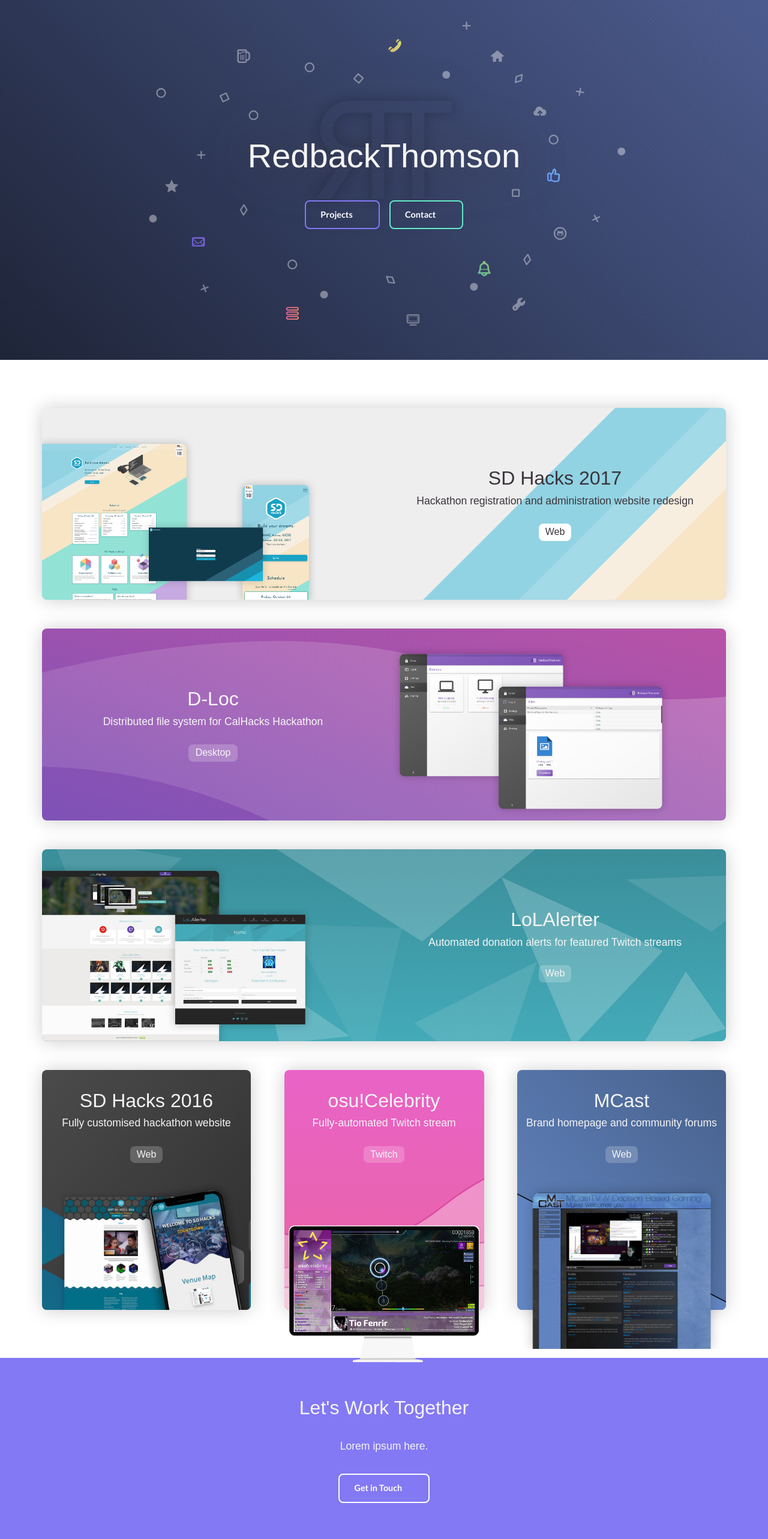
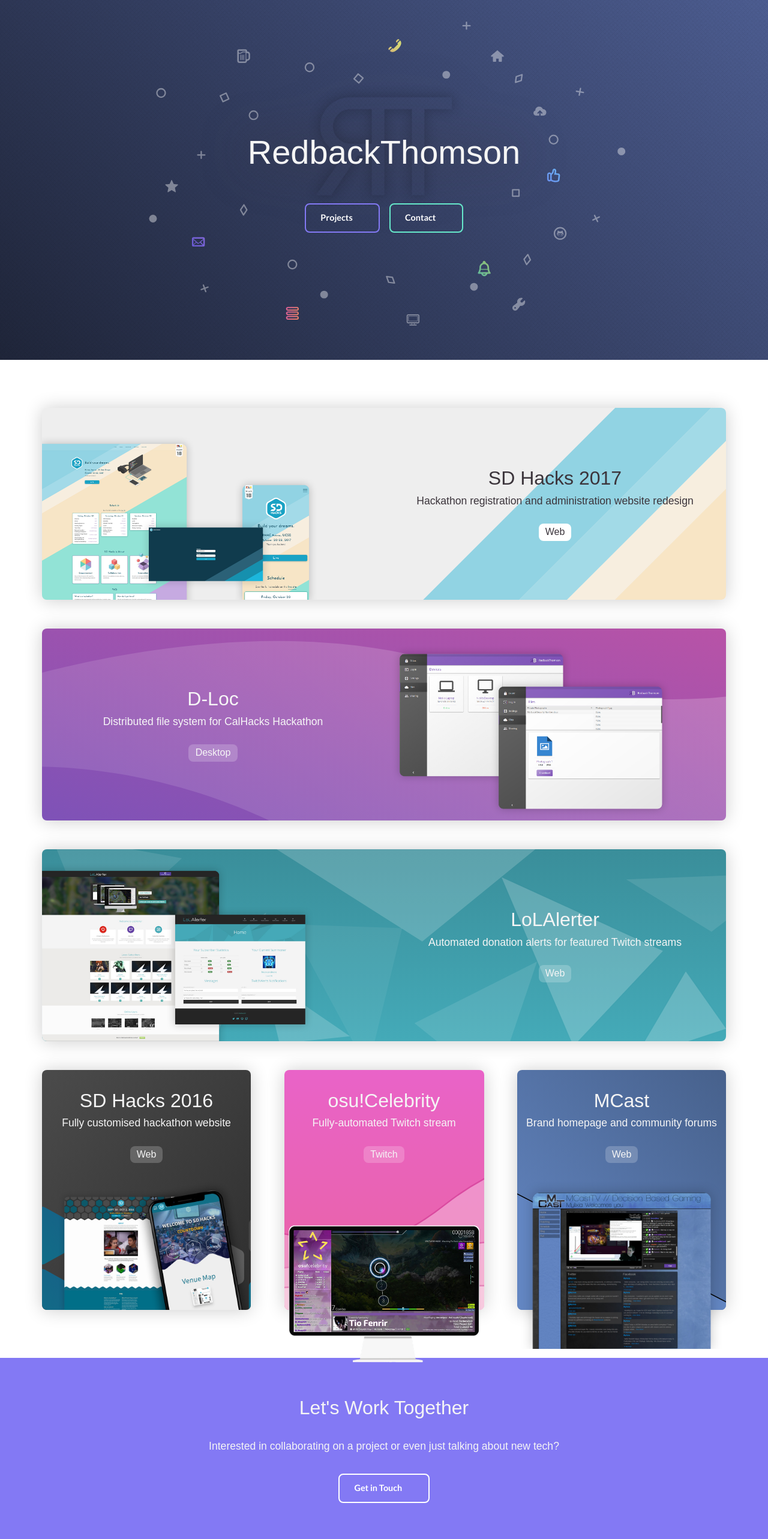
Before and after one commit to RedbackThomson/Redback2019, a React app: page / in a window 1280 px wide. Shown: the top 2566 px of the page at 60% size. Built offline with nearby package versions, Linux system fonts and the light colour scheme; the HTML template or start-up script is replaced by a standard one; a web font is replaced by a local one.

Commit message:
First Release Build

```diff
--- a/package.json
+++ b/package.json
@@ -52,9 +52,7 @@
     "webpack-cli": "^3.1.2",
     "webpack-dev-middleware": "^3.4.0",
     "webpack-dev-server": "^3.1.10",
-    "webpack-merge": "^4.1.4"
-  },
-  "dependencies": {
+    "webpack-merge": "^4.1.4",
     "bootstrap": "^4.1.3",
     "classnames": "^2.2.6",
     "json-loader": "^0.5.7",
--- a/src/assets/scss/components/_footer.scss
+++ b/src/assets/scss/components/_footer.scss
@@ -13,7 +13,7 @@
 
     @include media-breakpoint-down(md) {
       justify-content: center;
-      margin-bottom: 2rem;
+      margin-bottom: 1rem;
     }
 
     img {
--- a/src/assets/scss/components/_hero.scss
+++ b/src/assets/scss/components/_hero.scss
@@ -4,6 +4,7 @@
 
   z-index: -10;
   height: 75vh;
+  max-height: 50rem;
 
   &__overlay {
     width: 100%;
@@ -27,7 +28,7 @@
     font-size: 3.5rem;
     filter: $global-drop-shadow;
     pointer-events: none;
-    margin-bottom: 2rem;
+    margin-bottom: 2.7rem;
 
     @include media-breakpoint-down(sm) {
       font-size: 2.5rem;
--- a/src/components/Contact.tsx
+++ b/src/components/Contact.tsx
@@ -17,13 +17,13 @@
 
                 <div className="row">
                   <div className="col">
-                    <p className="contact__body">Lorem ipsum here.</p>
+                    <p className="contact__body">Interested in collaborating on a project or even just talking about new tech?</p>
                   </div>
                 </div>
 
                 <div className="row">
                   <div className="col">
-                    <p className="contact__cta btn cta cta--white">Get in Touch</p>
+                    <a href="mailto:redbackthomson@gmail.com" className="contact__cta btn cta cta--white">Get in Touch</a>
                   </div>
                 </div>
               </div>
--- a/src/components/projects/Project.tsx
+++ b/src/components/projects/Project.tsx
@@ -28,7 +28,7 @@
         return (
             <div className={classnames("col-12")} id={`#${project.anchor}`}>
 
-                <a className="project__link" href="#">
+                {/* <a className="project__link" href="#"> */}
 
                     <div className={classnames("project__container")}>
 
@@ -66,7 +66,7 @@
                             </div>
                         </div>
                     </div>
-                </a>
+                {/* </a> */}
             </div>
         );
     }
--- a/src/components/projects/SmallProject.tsx
+++ b/src/components/projects/SmallProject.tsx
@@ -25,7 +25,7 @@
                     <div className={classnames("col-md-6", "col-lg-4",
                         "project__col--small")} id={`#${project.anchor}`}>
 
-                        <a className="project__link" href="#">
+                        {/* <a className="project__link" href="#"> */}
 
                             <div className={classnames("project__container",
                                 "project__container--small")}>
@@ -56,7 +56,7 @@
                                     </div>
                                 </div>
                             </div>
-                        </a>
+                        {/* </a> */}
                     </div>
 				);
 		}
```
